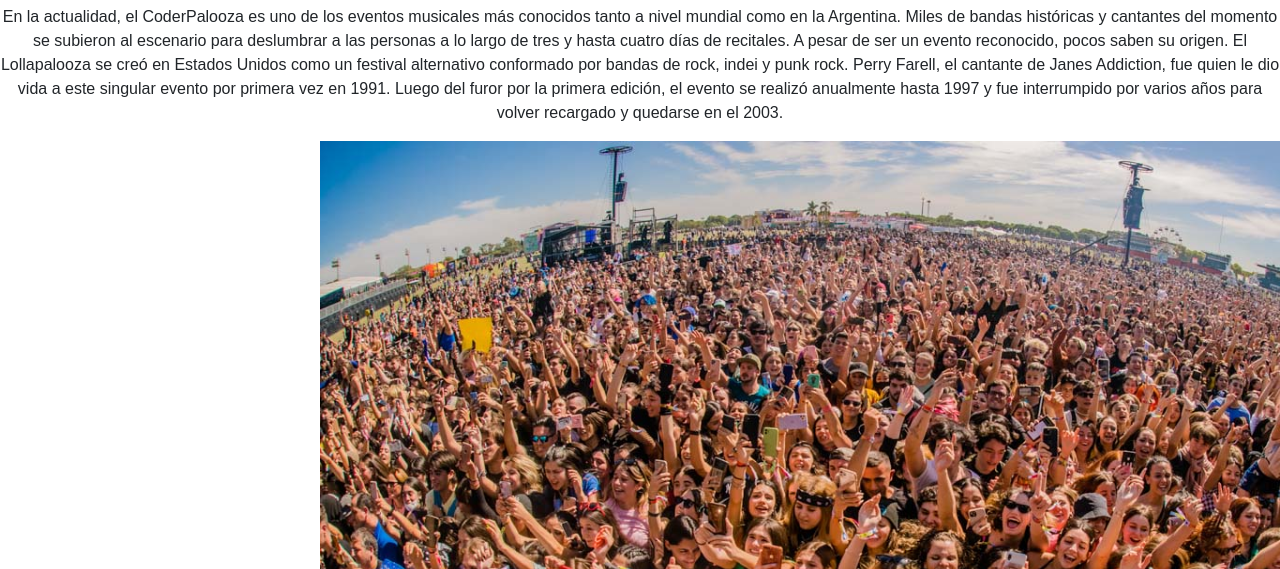
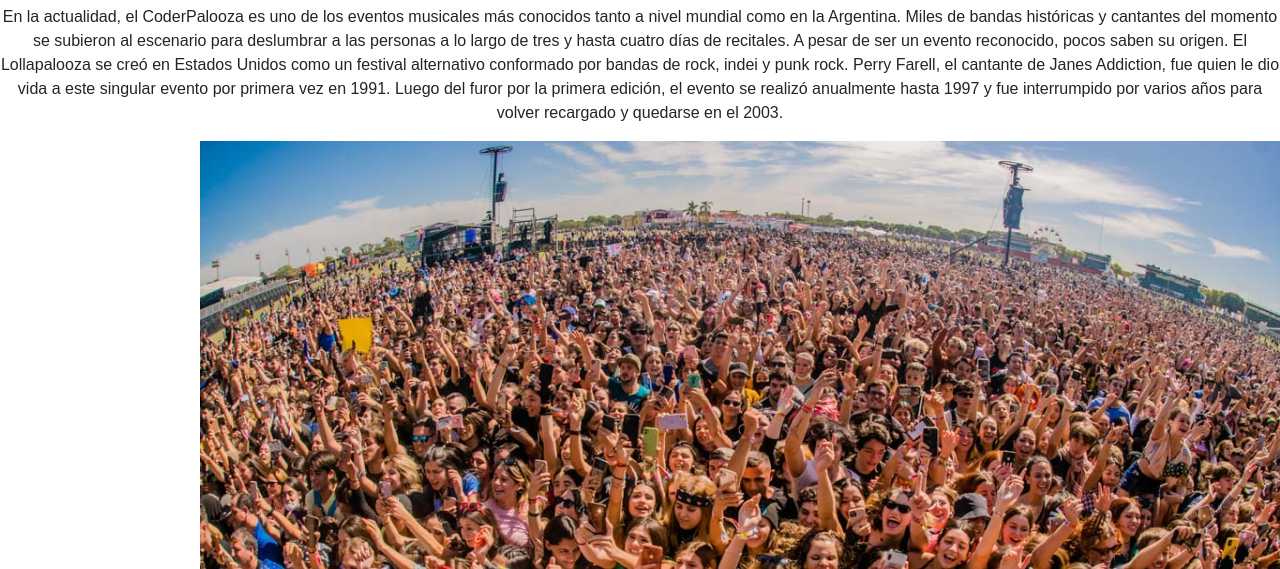
Before and after one commit to nicolasgonzalez1808/gonzalez-tercera-preentrega, a plain HTML site: page pages/historia.html in a window 1280 px wide. Shown: the part 231-800 px from the top of the page. Drawn offline with nearby package versions, Linux system fonts and the light colour scheme.

Commit message:
se modifico el margen de una imagen

```diff
--- a/css/style.css
+++ b/css/style.css
@@ -50,7 +50,7 @@ h1 {
 .fotopublico {
   height: 700px;
   width: 1200px;
-  margin-left: 320px;
+  margin-left: 200px;
   justify-content: center;
 }
 
--- a/scss/_general.scss
+++ b/scss/_general.scss
@@ -29,7 +29,7 @@
   .fotopublico {
     height: 700px;
     width: 1200px;
-    margin-left: 320px;
+    margin-left: 200px;
     justify-content: center;
   }
 
```
Also changed, not shown: scss/estilo.css.
